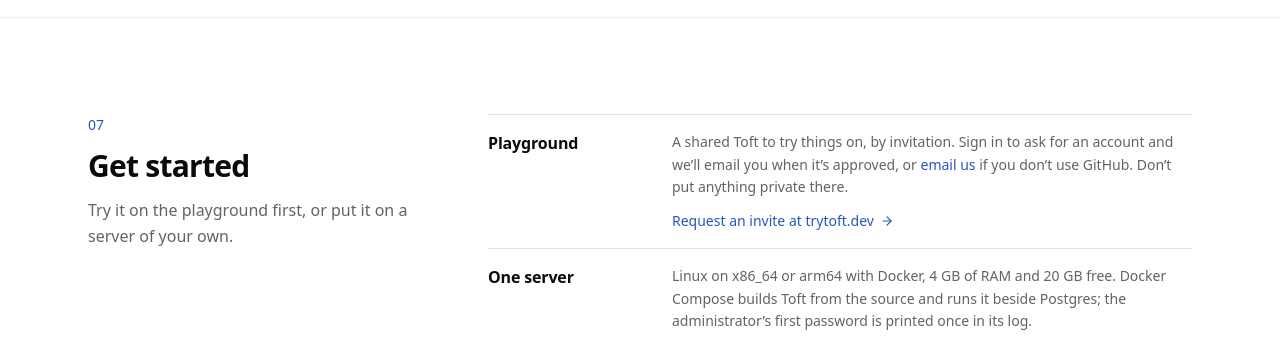
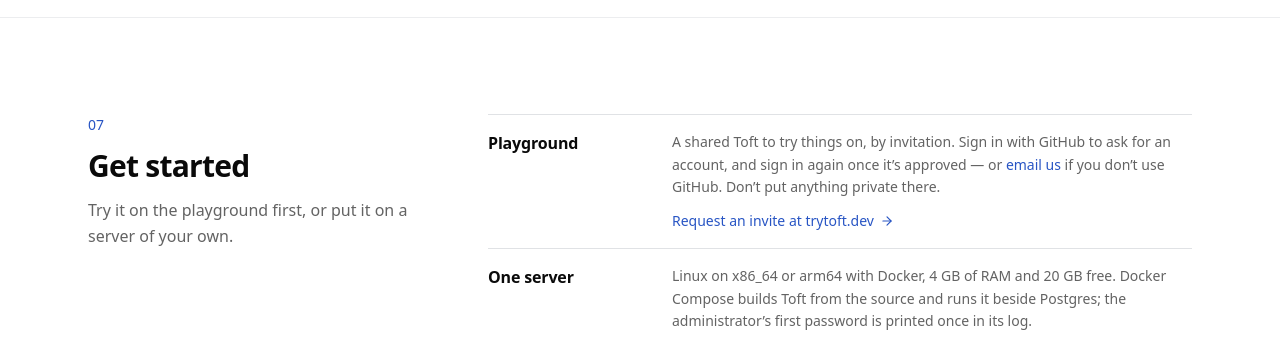
Before and after one commit to burnspring/toft-site, an Astro site: page / in a window 1280 px wide. Shown: the part 5360-5700 px from the top of the page. Built offline with nearby package versions, Linux system fonts and the light colour scheme; Astro itself is replaced by a stand-in of ours.

Commit message:
The invite copy promises no email: sign in again once the request is approved
Co-Authored-By: Claude Opus 5.5 <noreply@anthropic.com>
Claude-Session: https://claude.ai/code/session_016BTuMv5RecsvrcE8e93xdS

```diff
--- a/src/pages/index.astro
+++ b/src/pages/index.astro
@@ -372,8 +372,8 @@ toft logs                  <span class="c"># read what the app said</span></code
                 <span class="row-label">Playground</span>
                 <div class="stack-what">
                   <p class="muted small">
-                    A shared Toft to try things on, by invitation. Sign in to ask for an account and we’ll email you
-                    when it’s approved, or <a class="link" href={INVITE_MAILTO}>email us</a> if you don’t use GitHub.
+                    A shared Toft to try things on, by invitation. Sign in with GitHub to ask for an account, and sign
+                    in again once it’s approved — or <a class="link" href={INVITE_MAILTO}>email us</a> if you don’t use GitHub.
                     Don’t put anything private there.
                   </p>
                   <p><a class="link" href={PLAYGROUND}>Request an invite at trytoft.dev <Icon name="arrow-right" /></a></p>
```
